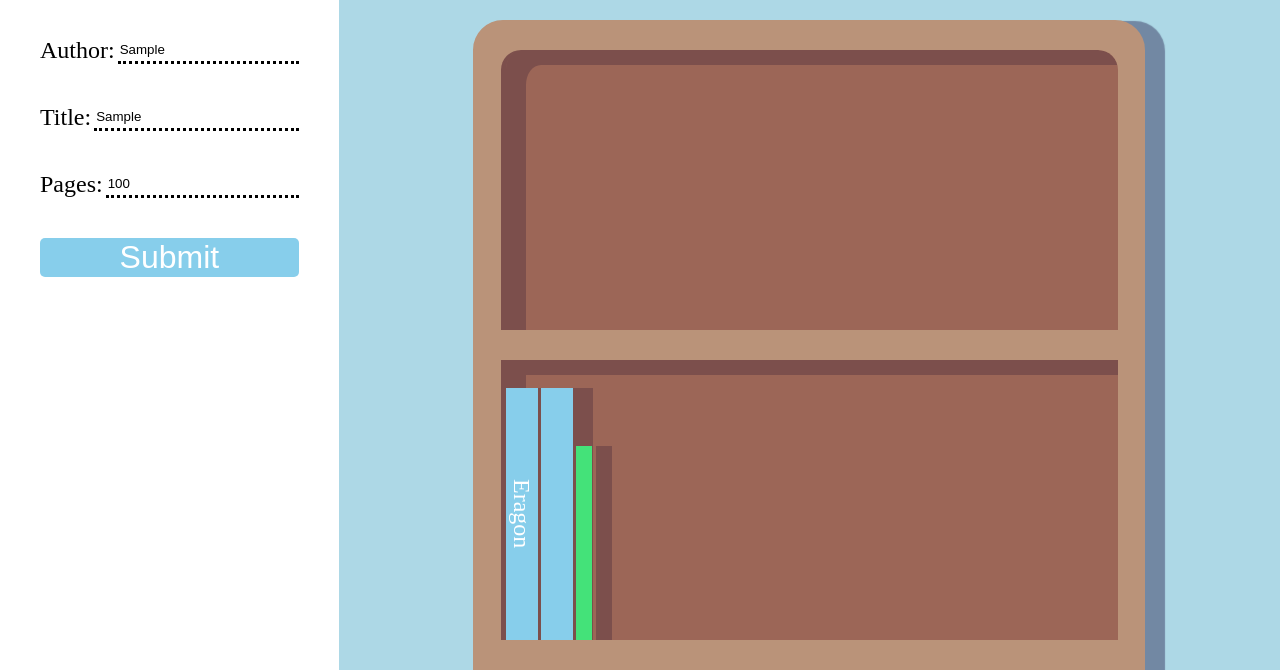
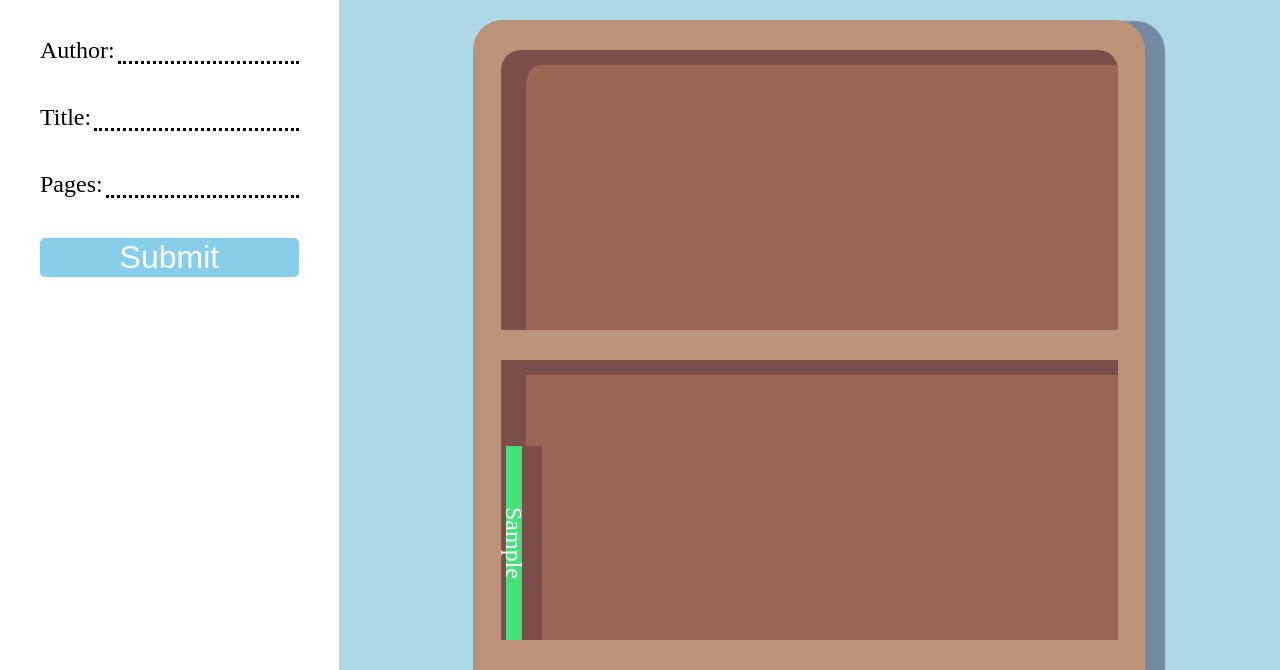
Before and after one commit to tiredDm/odin-library, a plain HTML site: page index.html in a window 1280 px wide. Both pictures are taken after typing "Sample", "Sample", "5" into the empty fields and a click on the button "Submit". Shown: the part 130-800 px from the top of the page. Drawn offline with Linux system fonts and the light colour scheme.

Commit message:
Added Objects and Favicon

```diff
--- a/index.html
+++ b/index.html
@@ -5,6 +5,7 @@
     <meta name="viewport" content="width=device-width, initial-scale=1.0">
     <script src="script.js" defer></script>
     <link rel="stylesheet" href="styles.css">
+    <link rel="icon" type="image/png" href="book-2-svgrepo-com.png"/>
     <title>Library</title>
 </head>
 <body>
@@ -31,8 +32,7 @@
         <div class="books-section">
             <div class="shelves">
                 <div class="shelf">
-                    <div class="book">Eragon</div>
-                    <div class="book"></div>
+
                 </div>
                 <div class="top shelf">
                 </div>
--- a/script.js
+++ b/script.js
@@ -25,13 +25,13 @@ function addBookToLibrary() {
     pages.value = 100;
   }
 
-  console.log(author.value + ',' + title.value + ',' + pages.value) ;
+  //console.log(author.value + ',' + title.value + ',' + pages.value) ;
 
 
   //CREATE OBJECT
+  let newBookObject = new Book(author.value, title.value, pages.value);
 
-
-  //DO ALL THE STUFF
+  //DO ALL THE STUFF related to the DOM
   let newBook = document.createElement('div');
   newBook.classList.add('book');
   let randomColor = "#" + Math.floor(Math.random() * 16777215).toString(16);
@@ -40,12 +40,20 @@ function addBookToLibrary() {
   newBook.style.backgroundColor = randomColor;
   newBook.style.width = width; // Page contributes to this..
   newBook.style.height = height;
+  newBook.innerHTML = title.value;
 
+  //ADD BOOK TO SHELF LOGIC
   currentShelf.appendChild(newBook);
-  //  myLibrary.push(newBook)
+
+
+  //ADD THE BOOK TO THE OBJECT ARRAY
+
+  myLibrary.push(newBookObject)
 
   //CLEAR ALL THE FORM VALUES
-
+  title.value = '';
+  author.value = '';
+  pages.value = '';
 
 }
 
@@ -61,9 +69,11 @@ btn.addEventListener('click', () => {
 
 /*
 Check List...
-1. Object to Style -> take object properties and put them into the style..
-  1a. What are the Styles we want... Width of the book, Colour, Height, Pattern, Title Font.
-2. take form inputs and read them into the object
+1.+ Object to Style -> take object properties and put them into the style..
+  1a.+ What are the Styles we want... Width of the book, Colour, Height, Pattern, Title Font.
+2.+ take form inputs and read them into the object
+  2a. Add Title onto the book
+  2ab.Hide run off with title.
 3. Validate Form Inputs (If in the Odin Project)
 4. Implement Move Row and Expand bookShelves..
 */
```
Also changed, not shown: book-2-svgrepo-com.png (added).
